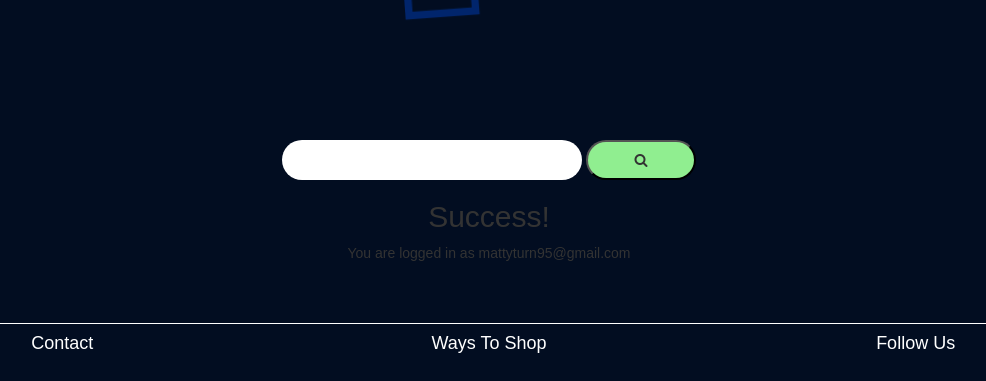
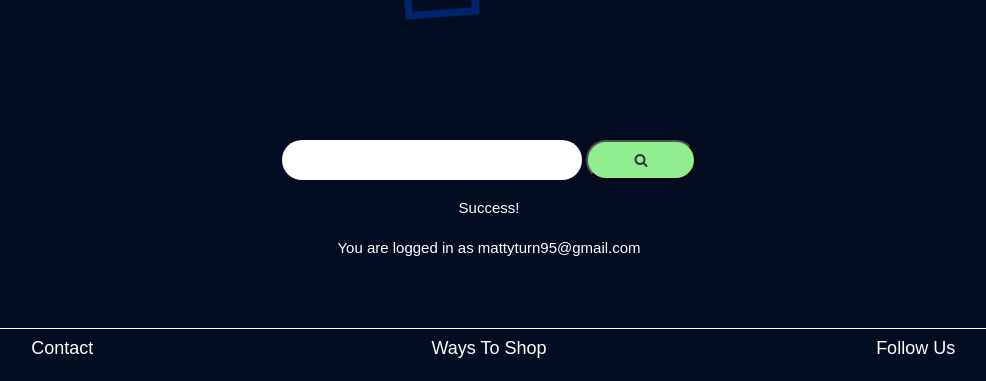
Before and after one commit to mattyturn95/Shoe-Shop, a Django app: page /accounts/profile/ in a window 1280 px wide. Shown: the part 732-1113 px from the top of the page, without its empty margins (151-1137 px from the left). Run offline with Django 3.2, Linux system fonts and the light colour scheme; a user stored in the database is signed in; some libraries are stand-ins or nearby versions.

Commit message:
added new styling to login and registration

```diff
--- a/accounts/templates/profile.html
+++ b/accounts/templates/profile.html
@@ -1,5 +1,5 @@
 {% extends "base.html" %}
 {% block content %}
-    <h2>Success!</h2>
-    <p>You are logged in as {{ user.email }} </p>
+    <h2 class='checkout-text-details'>Success!</h2>
+    <p class='checkout-text-details'>You are logged in as {{ user.email }} </p>
 {% endblock %}
```
